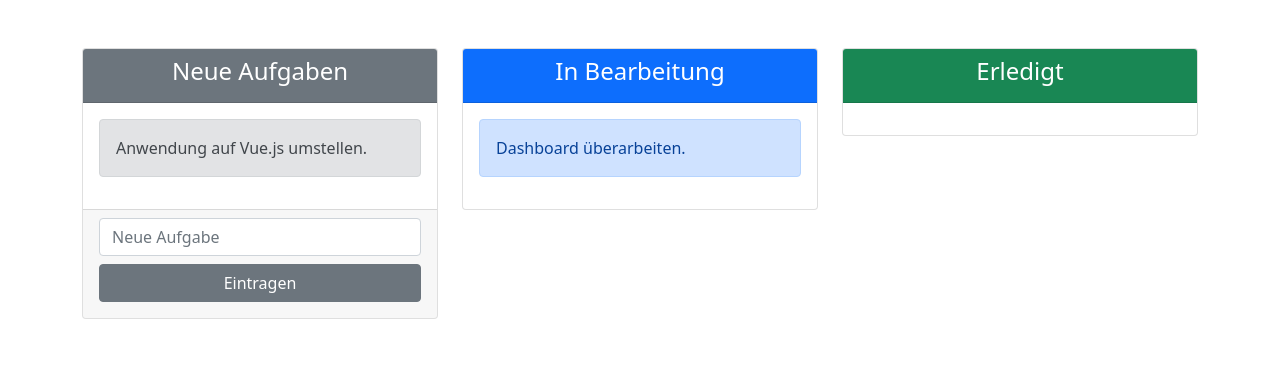
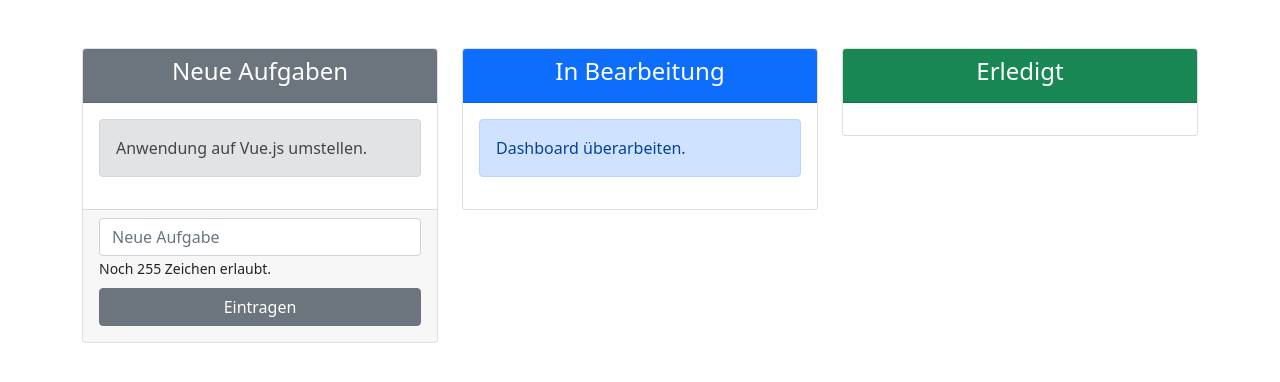
Before and after one commit to cf1887/VueJS_Code, a Vue app in the folder 04_kanban-board/: page / in a window 1280 px wide. Shown: the top 382 px of the page. Built offline with nearby package versions, Linux system fonts and the light colour scheme.

Commit message:
04_kanban-board: Weitergabe von STATISCHEN Variablen über inject-provide

```diff
--- a/04_kanban-board/src/App.vue
+++ b/04_kanban-board/src/App.vue
@@ -25,6 +25,11 @@ export default {
     name: "App",
     components: {
         StatusCard,
+    },
+    provide() {
+      return {
+        maxNumberOfChars: 255,
+      }
     },
     data() {
         return {
--- a/04_kanban-board/src/components/NewTask.vue
+++ b/04_kanban-board/src/components/NewTask.vue
@@ -1,6 +1,7 @@
 <template>
     <div>
         <input type="text" class="form-control" placeholder="Neue Aufgabe" v-model="content" />
+        <small>Noch {{ numbersOfCharsLeft }} Zeichen erlaubt.</small>
         <div class="d-grid my-2">
             <button class="btn btn-secondary" @click="submitTask()">Eintragen</button>
         </div>
@@ -10,6 +11,10 @@
 <script>
 export default {
     name: "NewTask",
+    // Direktes 'Injizieren von Daten, die zuvor von 'provide' in einer beliebigen Component zur Verfügung gestellt werden'
+    inject: [
+      "maxNumberOfChars",
+    ],
     // Registrieren, welche Events es in dieser Component gibt
     emits: {
         "new-task": (task) => {
@@ -27,6 +32,11 @@ export default {
             content: "",
         }
     },
+    computed: {
+        numbersOfCharsLeft() {
+            return this.maxNumberOfChars - this.content.length;
+        }
+    },
     methods: {
         submitTask() {
             // Event ausrufen
@@ -35,7 +45,7 @@ export default {
                 content: this.content,
             });
             this.content = "";
-        }
+        },
     }
 };
 </script>
```
